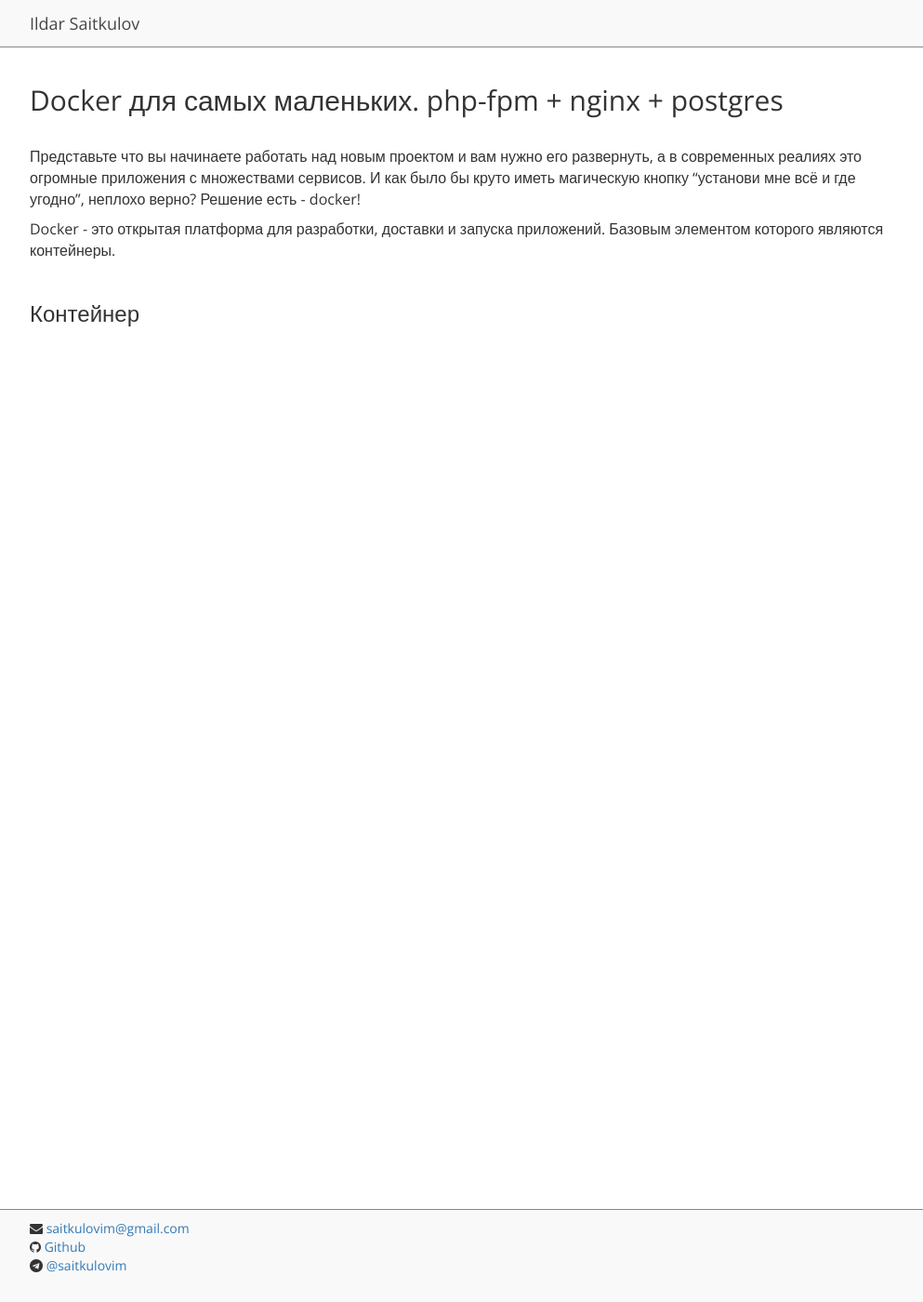
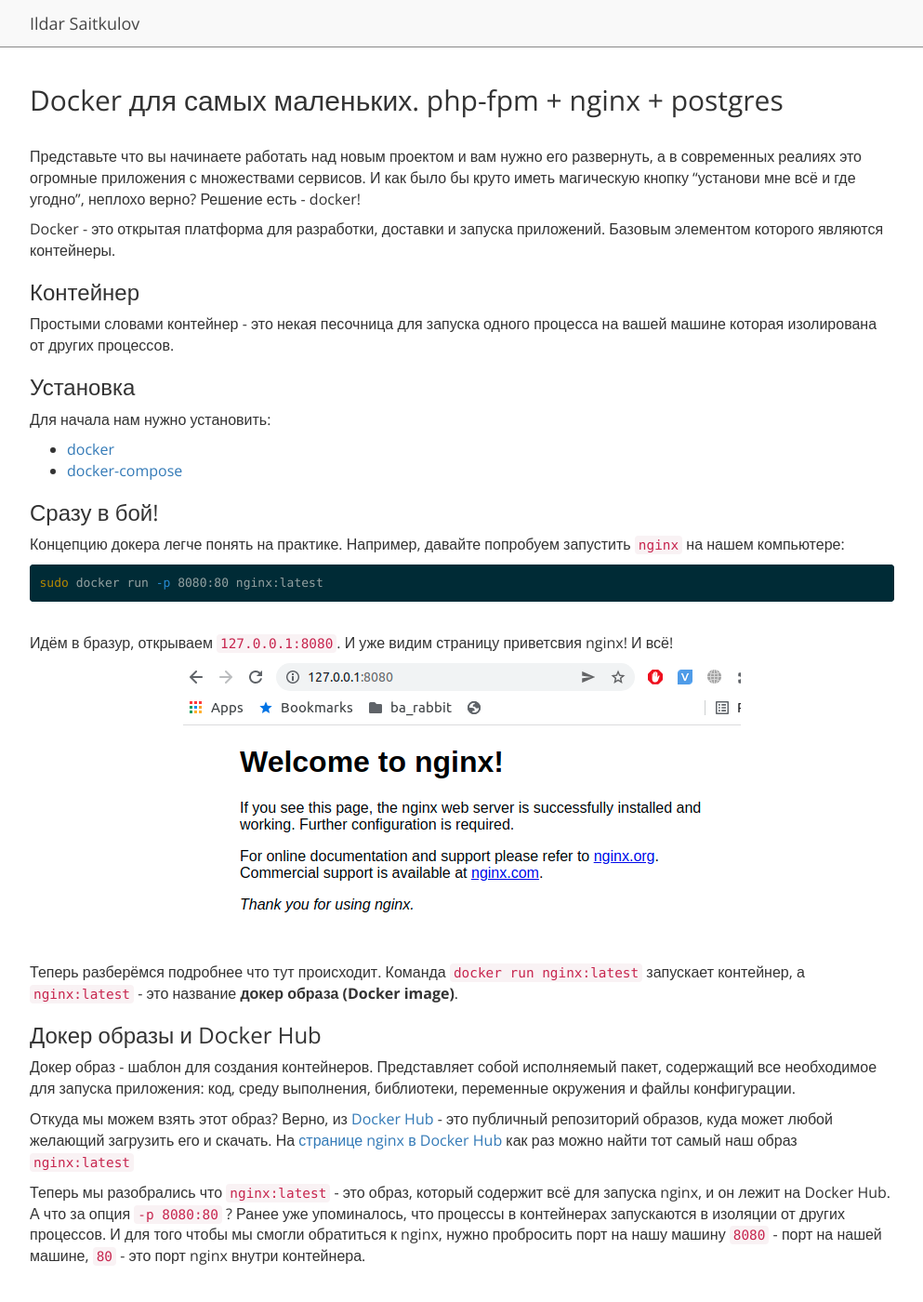
Before and after one commit to ildarsaitkulov/ildarsaitkulov.github.io, a Jekyll site: the page built from _posts/2021-11-19-docker-for-kids.md, in a window 1280 px wide and 1400 px high. Shown: the whole window at 93% size, without its empty margins (143-1136 px from the left). Built offline with Jekyll 4.4.1, drawn with Linux system fonts in a browser that asks for light colours; nearby versions of some CDN libraries; comment, search, counter and statistics services are not loaded.

Commit message:
+ docker for kids wip

```diff
--- a/_posts/2021-11-19-docker-for-kids.md
+++ b/_posts/2021-11-19-docker-for-kids.md
@@ -17,9 +17,42 @@
 
 Docker - это открытая платформа для разработки, доставки и запуска приложений. Базовым элементом которого являются контейнеры.
 <br>
-<br>
 ### Контейнер
 
+Простыми словами контейнер - это некая песочница для запуска одного процесса на вашей машине которая изолирована от других процессов.
+
+### Установка
+
+Для начала нам нужно установить:
+- [docker](https://docs.docker.com/engine/install/)
+- [docker-compose](https://docs.docker.com/compose/install/)
+
+
+### Сразу в бой!
+
+Концепцию докера легче понять на практике. Например, давайте попробуем запустить `nginx` на нашем компьютере:
+
+{% highlight bash %}
+sudo docker run -p 8080:80 nginx:latest
+{% endhighlight %}
+
+<br>
+Идём в бразур, открываем `127.0.0.1:8080`. И уже видим страницу приветсвия nginx! И всё!
+
+<p align="center">
+    <img src="/assets/img/posts/docker-for-kids/nginx-hello.png" alt="nginx hello" style="max-width:100%;">
+</p>
+<br>
+Теперь разберёмся подробнее что тут происходит. Команда `docker run nginx:latest` запускает контейнер, а `nginx:latest` - это название **докер образа (Docker image)**.
+
+
+### Докер образы и Docker Hub
+
+Докер образ - шаблон для создания контейнеров. Представляет собой исполняемый пакет, содержащий все необходимое для запуска приложения: код, среду выполнения, библиотеки, переменные окружения и файлы конфигурации.
+
+Откуда мы можем взять этот образ? Верно, из [Docker Hub](https://hub.docker.com/) - это публичный репозиторий образов, куда может любой желающий загрузить его и скачать. На [странице nginx в Docker Hub](https://hub.docker.com/_/nginx?tab=tags) как раз можно найти тот самый наш образ [`nginx:latest`](https://hub.docker.com/layers/nginx/library/nginx/latest/images/sha256-b6a3554b020680898ad2d36f2211e03154766cb9841bf46f64d6259b12c3af5c?context=explore)
+
+Теперь мы разобрались что `nginx:latest` - это образ, который содержит всё для запуска nginx, и он лежит на Docker Hub. А что за опция `-p 8080:80` ? Ранее уже упоминалось, что процессы в контейнерах запускаются в изоляции от других процессов. И для того чтобы мы смогли обратиться к nginx, нужно пробросить порт на нашу машину `8080` - порт на нашей машине, `80` - это порт nginx внутри контейнера.
 
 
 
```
Also changed, not shown: assets/img/posts/docker-for-kids/nginx-hello.png (added).
